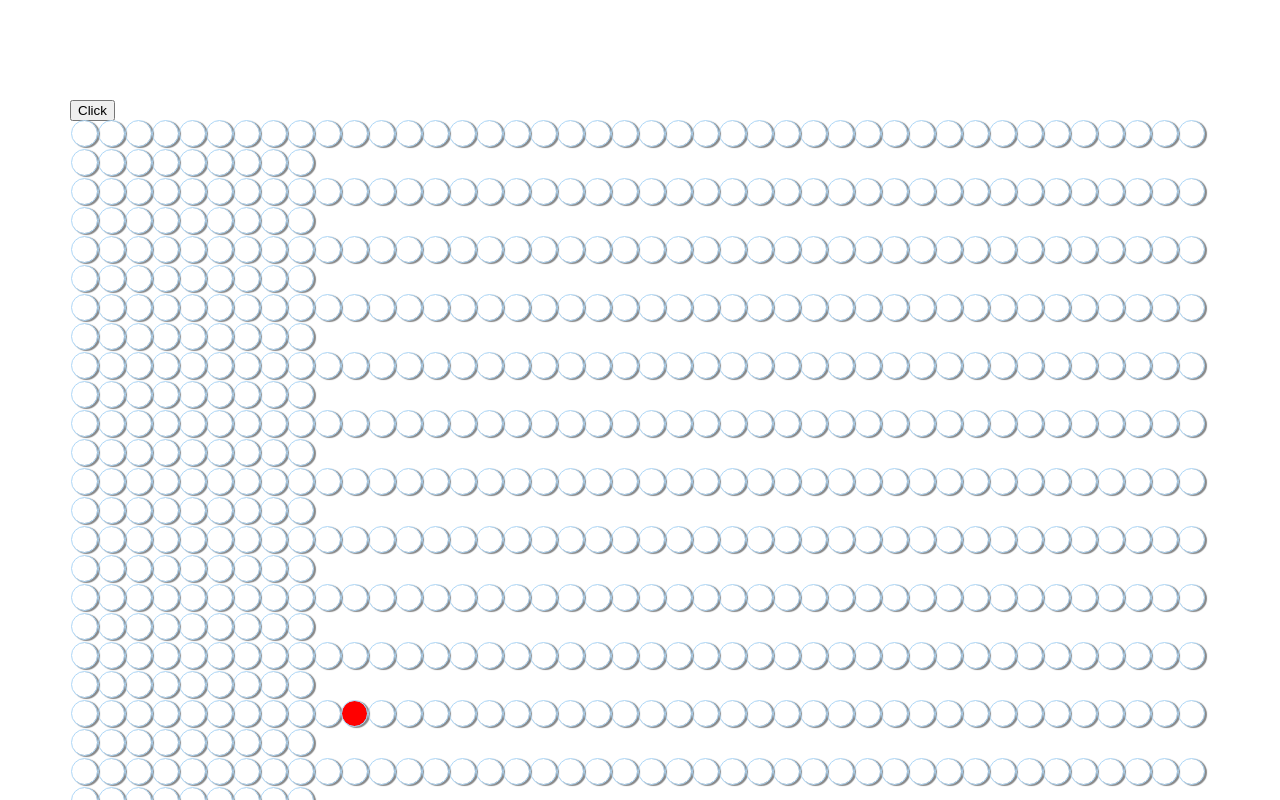
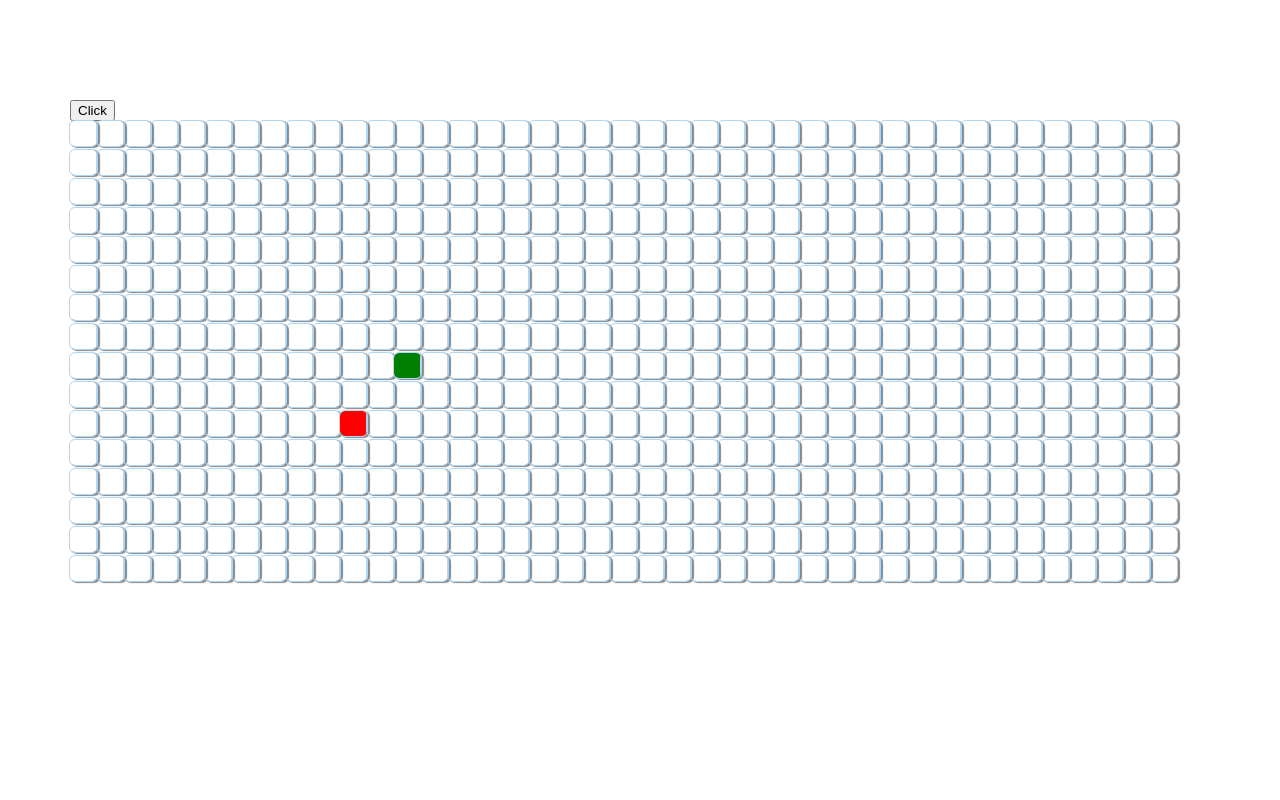
Before and after one commit to CorneliusOsei2/DijkstraVisualizer, a React (Create React App) app in the folder dijkstra-visualizer/: page / in a window 1280 px wide. Both pictures are taken after a click on the button "Click". Shown: the top 800 px of the page. Built offline with nearby package versions, Linux system fonts and the light colour scheme.

Commit message:
Node styles changed. Wall creation enhanced

```diff
--- a/dijkstra-visualizer/src/Components/Playground.jsx
+++ b/dijkstra-visualizer/src/Components/Playground.jsx
@@ -3,17 +3,17 @@ import Node from './Node.jsx'
 
 import '../Styles/Playground.css'
 
-import {START_NODE_COL, START_NODE_ROW, END_NODE_COL, END_NODE_ROW} from '../Scripts/Constants'
+import {START_NODE_COL, START_NODE_ROW, END_NODE_COL, END_NODE_ROW, ROWS, COLS} from '../Scripts/Constants'
 import { shortestPathAlgorithm } from "../Scripts/Dijkstra.js";
 
 // Creates nested lists to be used for grid
 const gridHandler = () => {
     let resNodes = []
 
-    for (let row = 0; row <= 20; row++){
+    for (let row = 0; row <= ROWS; row++){
         let currentRow = [];
 
-        for (let col=0; col<= 50; col++){
+        for (let col=0; col<= COLS; col++){
             currentRow.push(nodeHandler(row, col))
         }
         resNodes.push(currentRow);
@@ -41,6 +41,7 @@ const nodeHandler = (row, col) => {
 
 const Playground = () => {
     const [nodes, setNodes] = useState([]);
+    const [createWall, setCreateWall] = useState(false)
 
     // Create grid by changing state of nodes
     const createGrid = () => {
@@ -88,22 +89,31 @@ const Playground = () => {
 
     }
 
+    /**
+     * Handle mouse event listeners for drawing the walls
+     */
     const handleOnMouseDown = (row, col) => {
+        setCreateWall(!createWall);
         wallNodeHandler(nodes[row][col]);
-        console.log(nodes[row][col])
     }
 
-    const handleOnMouseEnter = () => {
-
+    const handleOnMouseEnter = (row, col) => {
+        if (createWall){
+            wallNodeHandler(nodes[row][col]);
+        }
     }
 
-    const handleOnMouseUp = () => {
-
+    const handleOnMouseUp = (row, col) => {
+        wallNodeHandler(nodes[row][col]);
+        setCreateWall(false);
     }
     const wallNodeHandler = (node) => {
         node.wall = true;
-        const nodeDiv = document.getElementById(`node-${node.row}-${node.col}`)
-              nodeDiv.className = 'node wall';
+        if (node.wall){
+            const nodeDiv = document.getElementById(`node-${node.row}-${node.col}`)
+            nodeDiv.className = 'node wall';
+        }
+
     }
 
     return (
@@ -111,6 +121,8 @@ const Playground = () => {
             <button id={nodes.length !== 0 ? `hide`: `begin`} onClick={createGrid}>Click</button>
 
             <button id={nodes.length === 0 ? `hide`: `begin`} onClick={getPath}>Click</button>
+
+
 
             {nodes.map((row, rowId) => {
                 return <div>
--- a/dijkstra-visualizer/src/Scripts/Constants.js
+++ b/dijkstra-visualizer/src/Scripts/Constants.js
@@ -2,7 +2,9 @@
 
 const START_NODE_ROW = 10;
 const START_NODE_COL = 10;
-const END_NODE_ROW = 20;
-const END_NODE_COL  = 20;
+const END_NODE_ROW =8;
+const END_NODE_COL  = 12;
+const ROWS = 15;
+const COLS = 40;
 
-module.exports = {START_NODE_COL, START_NODE_ROW, END_NODE_COL, END_NODE_ROW};
+module.exports = {START_NODE_COL, START_NODE_ROW, END_NODE_COL, END_NODE_ROW, ROWS, COLS};
--- a/dijkstra-visualizer/src/Scripts/Dijkstra.js
+++ b/dijkstra-visualizer/src/Scripts/Dijkstra.js
@@ -16,6 +16,7 @@ const shortestPathAlgorithm = (startNode, endNode, grid) => {
         const currNode = unvisited.shift();
         if (currNode.distance === Infinity) return visited;
 
+        // If we meet a wall, we go around it and not visit it
         if(currNode.wall){ continue; }
         currNode.visited = true;
         visited.push(currNode)
--- a/dijkstra-visualizer/src/Styles/Node.css
+++ b/dijkstra-visualizer/src/Styles/Node.css
@@ -4,8 +4,8 @@
   outline: 1px solid rgb(175, 216, 248);
   display: inline-block;
   box-shadow: 2px 1px 1px 1px #888888;
-  border-radius: 25px;
-  margin-left: 2px;
+  border-radius: 5px;
+  padding-left: 2px;
 }
 
 .start {
```
Also changed, not shown: dijkstra-visualizer/Polish.txt (added).
